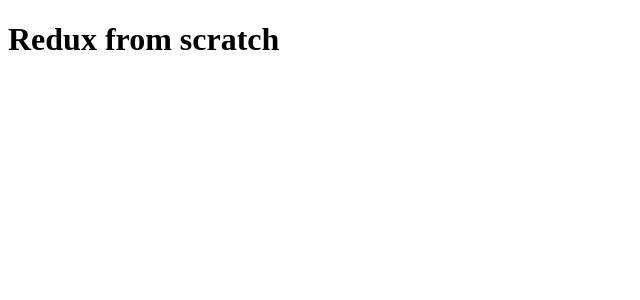
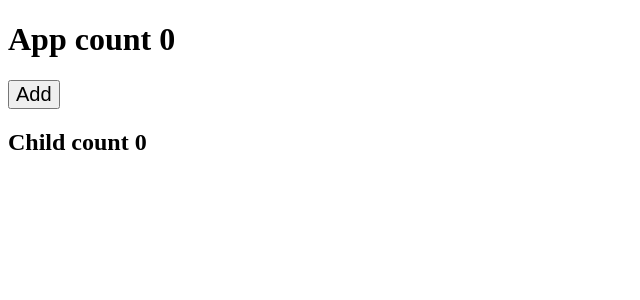
Before and after one commit to mate-academy/redux-from-scratch, a React (Create React App) app: page / in a window 1280 px wide. Shown: the top 300 px of the page, without its empty margins (0-640 px from the left). Built offline with nearby package versions, Linux system fonts and the light colour scheme.

Commit message:
Counter example was added

```diff
--- a/src/App.js
+++ b/src/App.js
@@ -1,9 +1,25 @@
 import React from 'react';
 
-const App = () => (
-  <div className="App">
-    <h1>Redux from scratch</h1>
-  </div>
-);
+class App extends React.Component{
+  state = { count: 0 };
+
+  increase = () => {
+    this.setState(state => ({
+      count: state.count + 1,
+    }));
+  };
+
+  render() {
+    return (
+      <div className="App">
+        <h1>App count {this.state.count}</h1>
+        <button onClick={this.increase}>Add</button>
+        <Child count={this.state.count}/>
+      </div>
+    );
+  }
+}
+
+const Child = ({ count }) => <h2>Child count {count}</h2>;
 
 export default App;
```
